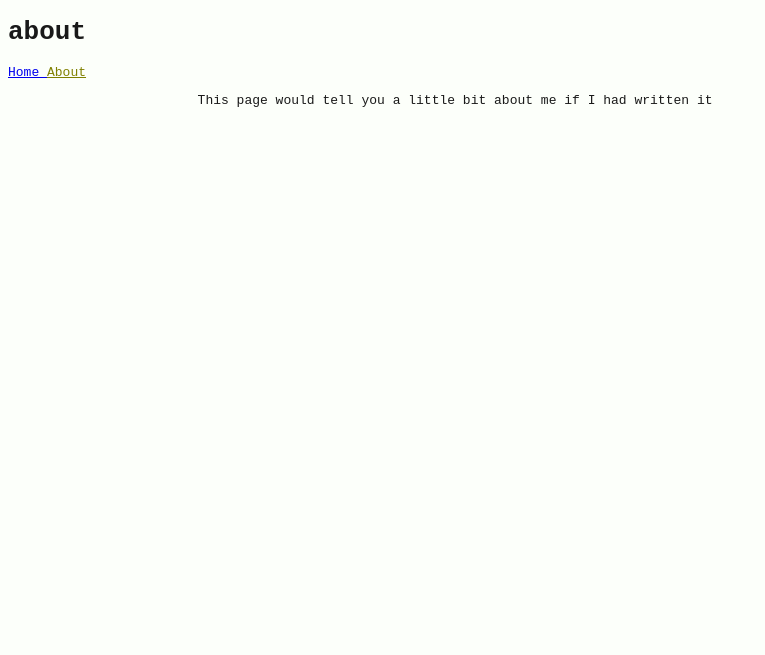
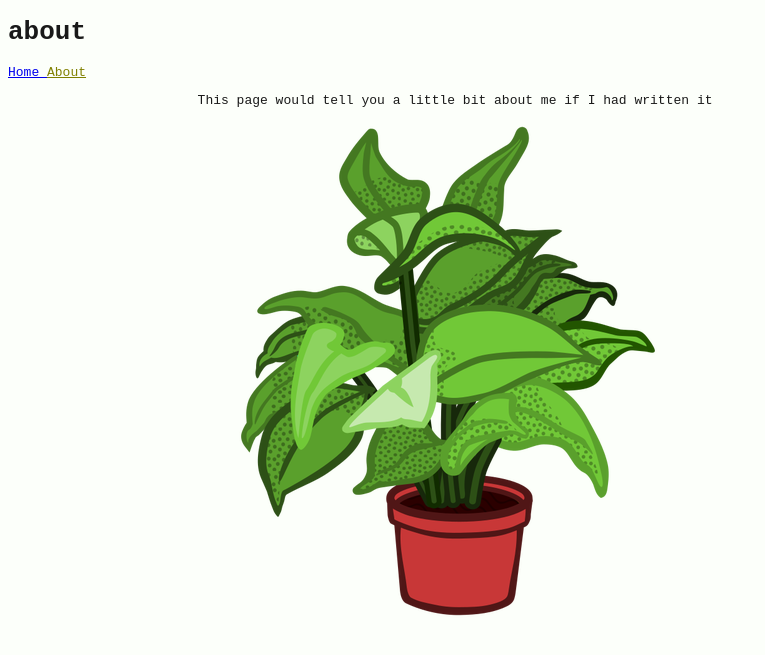
Before and after one commit to ainimarie/ainimarie.github.io, a Jekyll site: the page built from about.md, in a window 1280 px wide. Shown: the top 655 px of the page, without its empty margins (0-765 px from the left). Built offline with Jekyll 4.4.1, drawn with Linux system fonts in a browser that asks for light colours.

Commit message:
image test

```diff
--- a/about.md
+++ b/about.md
@@ -6,3 +6,5 @@ title: about
 ---
 
 This page would tell you a little bit about me if I had written it
+
+ ![test-image](/assets/images/planze.png)
```
Also changed, not shown: assets/images/planze.png (added), 2 other files.
